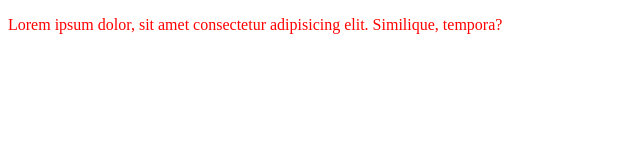
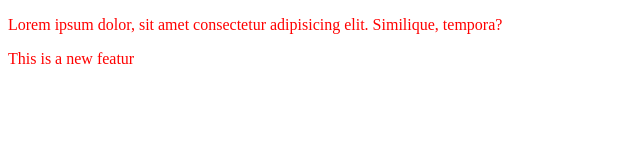
Before and after one commit to codebyVIKAS/local-10, a plain HTML site: page index.html in a window 1280 px wide. Shown: the whole page, without its empty margins (0-640 px from the left). Drawn offline with Linux system fonts and the light colour scheme.

Commit message:
Add feature

```diff
--- a/index.html
+++ b/index.html
@@ -8,5 +8,6 @@
 </head>
 <body>
     <p>Lorem ipsum dolor, sit amet consectetur adipisicing elit. Similique, tempora?</p>
+    <p>This is a new featur</p>
 </body>
 </html>
```
